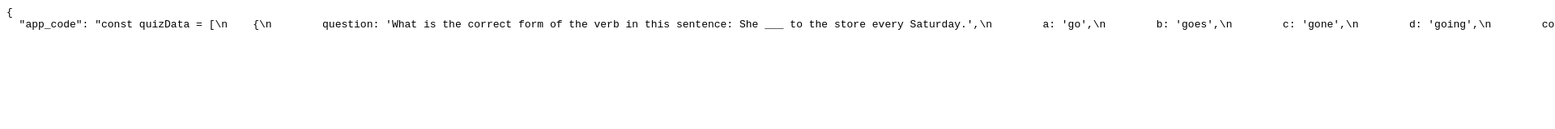
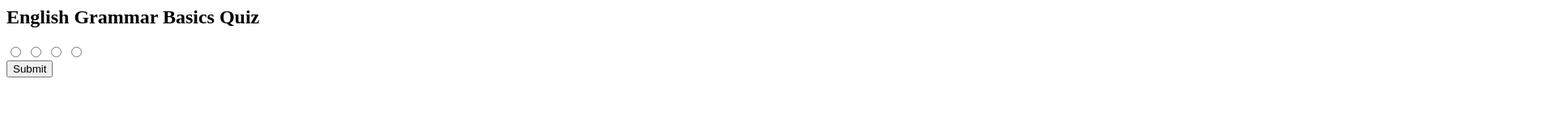
Before and after one commit to rahulpds24/quiz_app_test, a plain HTML site: page index.html in a window 1280 px wide. Shown: the top 160 px of the page at 81% size, 1920 px wide, since content can reach past the window. Drawn offline with Linux system fonts and the light colour scheme.

Commit message:
Update index.html

```diff
--- a/index.html
+++ b/index.html
@@ -1,2 +1,11 @@
-<html><body><pre>{
-  "app_code": "const quizData = [\n    {\n        question: 'What is the correct form of the verb in this sentence: She ___ to the store every Saturday.',\n        a: 'go',\n        b: 'goes',\n        c: 'gone',\n        d: 'going',\n        correct: 'b'\n    },\n    {\n        question: 'Which sentence is grammatically correct?',\n        a: 'He don\'t like pizza.',\n        b: 'He doesn\'t likes pizza.',\n        c: 'He doesn\'t like pizza.',\n        d: 'He not like pizza.',\n        correct: 'c'\n    },\n    {\n        question: 'Choose the correct word: I have ___ apples than you.',\n        a: 'less',\n        b: 'fewer',\n        c: 'least',\n        d: 'more',\n        correct: 'b'\n    },\n    {\n        question: 'Identify the error: She runned to the park.',\n        a: 'She',\n        b: 'runned',\n        c: 'to',\n        d: 'the',\n        correct: 'b'\n    }\n];\n\nconst quizContainer = document.getElementById('quiz');\nconst submitButton = document.getElementById('s</pre></body></html>
+<div id="quiz">
+    <h2>English Grammar Basics Quiz</h2>
+    <div class="question-container">
+        <p id="question"></p>
+        <label><input type="radio" name="answer" id="a"> <span></span></label>
+        <label><input type="radio" name="answer" id="b"> <span></span></label>
+        <label><input type="radio" name="answer" id="c"> <span></span></label>
+        <label><input type="radio" name="answer" id="d"> <span></span></label>
+    </div>
+    <button id="submit">Submit</button>
+</div>
```
